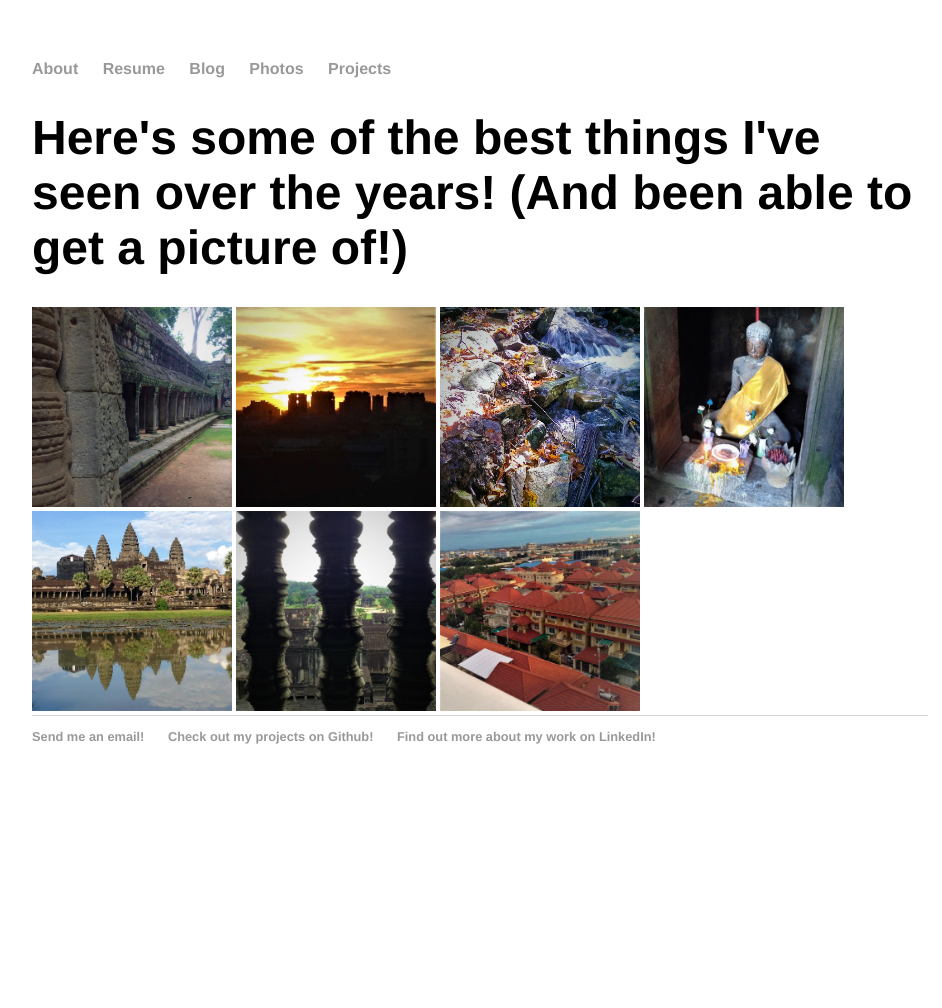
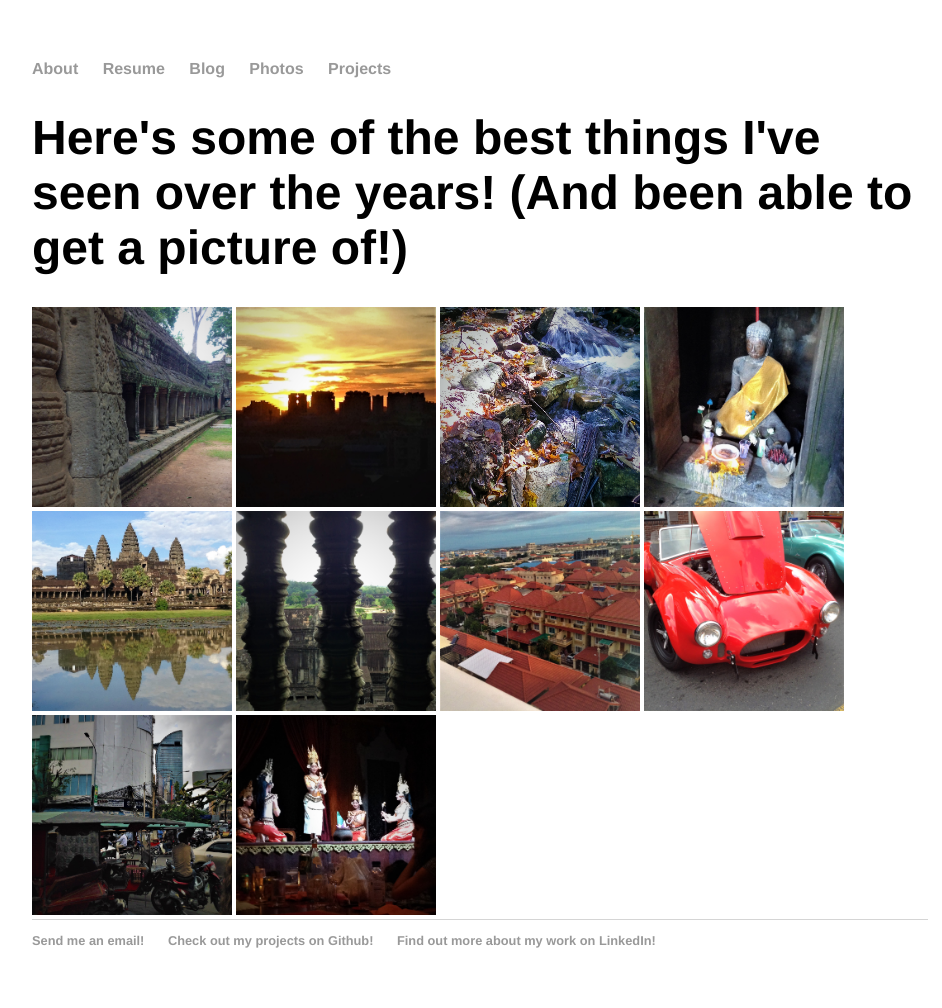
Before and after one commit to IronmanMk40/Matsick-Dot-Com, a Jekyll site: the page built from photos/index.html, in a window 1280 px wide. Shown: the whole page, without its empty margins (160-1102 px from the left). Built offline with Jekyll 4.4.1, drawn with Linux system fonts in a browser that asks for light colours; before the commit the page ends 900 px from its top, so only the background shows below that.

Commit message:
Added more photos

```diff
--- a/photos/index.html
+++ b/photos/index.html
@@ -11,4 +11,7 @@ title: The Sights
 <img src="angkorwat.jpg" width=200 height=200>
 <img src="bars.jpg" width=200 height=200>
 <img src="building.jpg" width=200 height=200>
+<img src="car.jpg" width=200 height=200>
+<img src="city.jpg" width=200 height=200>
+<img src="dancing.jpg" width=200 height=200>
 </div>
```
